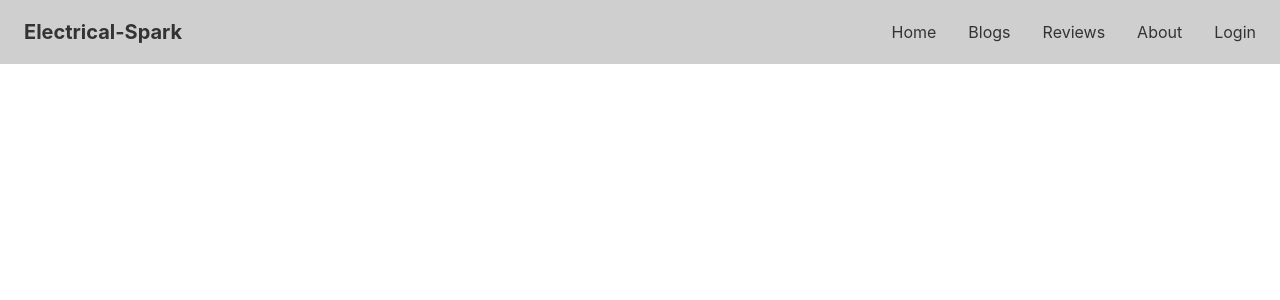
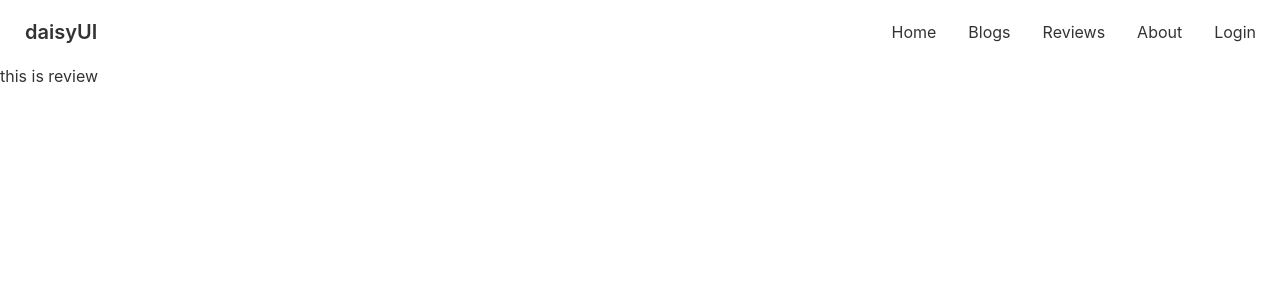
Before and after one commit to shahin7333/manufacturer-website-client, a React (Create React App) app: page /reviews in a window 1280 px wide. Shown: the top 300 px of the page. Built offline with nearby package versions, Linux system fonts and the light colour scheme.

Commit message:
banner added

```diff
--- a/src/App.js
+++ b/src/App.js
@@ -2,20 +2,26 @@
 import { Route, Routes } from 'react-router-dom';
 import './App.css';
 import Blogs from './Pages/Blogs';
+import Login from './Pages/Login';
 
 
 import Home from './Pages/Home/Home';
 import Navbar from './Pages/Shared/Navbar';
+import Reviews from './Pages/Reviews';
+import About from './Pages/About';
 
 function App() {
   return (
     <div>
-  <Navbar>
+  <Navbar/>
   <Routes>
     <Route path="/" element={<Home/>} />
     <Route path="/blogs" element={<Blogs/>} />
+    <Route path='/login' element={<Login/>} />
+    <Route path='/reviews' element={<Reviews/>} />
+    <Route path='/about' element={<About/>} />
   </Routes>
-  </Navbar>
+
 
 
     </div>
--- /dev/null
+++ b/src/Pages/About.js
@@ -0,0 +1,11 @@
+import React from 'react';
+
+const About = () => {
+    return (
+        <div>
+            <h1>this is about</h1>
+        </div>
+    );
+};
+
+export default About;
--- /dev/null
+++ b/src/Pages/Home/Banner.js
@@ -0,0 +1,18 @@
+import React from 'react';
+
+const Banner = () => {
+    return (
+        <div className="hero min-h-screen" style={{backgroundImage: 'url(https://i.ibb.co/129F2jm/assorted-work-tools-wood-background.png)'}}>
+        <div className="hero-overlay bg-opacity-60"></div>
+        <div className="hero-content text-center text-neutral-content">
+          <div className="max-w-md">
+            <h1 className="mb-5 text-5xl font-bold">ELECTRICAL SPARK</h1>
+            <p className="mb-5">Electrical tools are tools used to work on an electrical system. These can include a wide range of tools such as wire and cable cutters, wire strippers, coaxial compression tools, telephony tools, wire cutter/strippers, cable tie tools, accessories, and even more.</p>
+            <button className="btn btn-primary">Get Started</button>
+          </div>
+        </div>
+      </div>
+    );
+};
+
+export default Banner;
--- a/src/Pages/Home/Home.js
+++ b/src/Pages/Home/Home.js
@@ -1,9 +1,11 @@
 import React from 'react';
+import Banner from './Banner';
+
 
 const Home = () => {
     return (
         <div>
-            <h1>this is home</h1>
+        <Banner/>
 
         </div>
     );
--- /dev/null
+++ b/src/Pages/Reviews.js
@@ -0,0 +1,11 @@
+import React from 'react';
+
+const Reviews = () => {
+    return (
+        <div>
+            <h1>this is review</h1>
+        </div>
+    );
+};
+
+export default Reviews;
--- a/src/Pages/Shared/Navbar.js
+++ b/src/Pages/Shared/Navbar.js
@@ -1,52 +1,91 @@
-import React from 'react';
-import { Link } from 'react-router-dom';
+import React from 'react'
+import { Link } from 'react-router-dom'
 
-const Navbar = ({children}) => {
+const Navbar = ({ children }) => {
   return (
-        <div class="drawer drawer-end">
-        <input id="my-drawer-3" type="checkbox" class="drawer-toggle" />
-        <div class="drawer-content flex flex-col">
-          {/* <!-- Navbar --> */}
-          <div class="w-full navbar bg-base-300">
-          <div class="flex-1 px-2 mx-2 font-bold text-xl">Electrical-Spark</div>
-            <div class="flex-none lg:hidden">
-              <label for="my-drawer-3" class="btn btn-square btn-ghost">
-                <svg xmlns="http://www.w3.org/2000/svg" fill="none" viewBox="0 0 24 24" class="inline-block w-6 h-6 stroke-current"><path stroke-linecap="round" stroke-linejoin="round" stroke-width="2" d="M4 6h16M4 12h16M4 18h16"></path></svg>
+    <div className="navbar bg-base-100">
+      <div className="navbar-start">
+        <div className="dropdown">
+          <label tabIndex="0" className="btn btn-ghost lg:hidden">
+            <svg
+              xmlns="http://www.w3.org/2000/svg"
+              className="h-5 w-5"
+              fill="none"
+              viewBox="0 0 24 24"
+              stroke="currentColor"
+            >
+              <path
+                strokeLinecap="round"
+                strokeLinejoin="round"
+                strokeWidth="2"
+                d="M4 6h16M4 12h8m-8 6h16"
+              />
+            </svg>
           </label>
+          <ul
+            tabIndex="0"
+            className="menu menu-compact dropdown-content mt-3 p-2 shadow bg-base-100 rounded-box w-52"
+          >
+            <li>
+              <Link to="/" className="rounded-lg">
+                Home
+              </Link>
+            </li>
+            <li>
+              <Link to="/blogs" className="rounded-lg">
+                Blogs
+              </Link>
+            </li>
+            <li>
+              <Link to="/reviews" className="rounded-lg">
+                Reviews
+              </Link>
+            </li>
+            <li>
+              <Link to="/about" className="rounded-lg">
+                About
+              </Link>
+            </li>
+            <li>
+              <Link to="/login" className="rounded-lg">
+                Login
+              </Link>
+            </li>
+          </ul>
         </div>
-
-            <div class="flex-none hidden lg:block">
-              <ul class="menu menu-horizontal">
-                {/* <!-- Navbar menu content here --> */}
-                <li><Link to="/"  className='rounded-lg'>Home</Link></li>
-                <li><Link to="/blogs"  className='rounded-lg'>Blogs</Link></li>
-                <li><Link to="/reviews"  className='rounded-lg'>Reviews</Link></li>
-                <li><Link to="/about"  className='rounded-lg'>About</Link></li>
-                <li><Link to="/login"  className='rounded-lg'>Login</Link></li>
-
+        <a className="btn btn-ghost normal-case text-xl">daisyUI</a>
+      </div>
+      <div className="navbar-end hidden lg:flex">
+        <ul className="menu menu-horizontal p-0">
+          <li>
+            <Link to="/" className="rounded-lg">
+              Home
+            </Link>
+          </li>
+          <li>
+            <Link to="/blogs" className="rounded-lg">
+              Blogs
+            </Link>
+          </li>
+          <li>
+            <Link to="/reviews" className="rounded-lg">
+              Reviews
+            </Link>
+          </li>
+          <li>
+            <Link to="/about" className="rounded-lg">
+              About
+            </Link>
+          </li>
+          <li>
+            <Link to="/login" className="rounded-lg">
+              Login
+            </Link>
+          </li>
         </ul>
       </div>
     </div>
-          {/* <!-- Page content here -->
-          Content */}
-          {children}
-        </div>
-        <div class="drawer-side">
-          <label for="my-drawer-3" class="drawer-overlay"></label>
-          <ul class="menu p-4 overflow-y-auto w-80 bg-base-100">
-            {/* <!-- Sidebar content here --> */}
-            <li><Link to="/"  className='rounded-lg'>Home</Link></li>
-                <li><Link to="/blogs"  className='rounded-lg'>Blogs</Link></li>
-                <li><Link to="/reviews"  className='rounded-lg'>Reviews</Link></li>
-                <li><Link to="/about"  className='rounded-lg'>About</Link></li>
-                <li><Link to="/login"  className='rounded-lg'>Login</Link></li>
+  )
+}
 
-
-          </ul>
-
-        </div>
-      </div>
-    );
-};
-
-export default Navbar;
+export default Navbar
```
Lines whose indentation alone changed are shown as unchanged.
